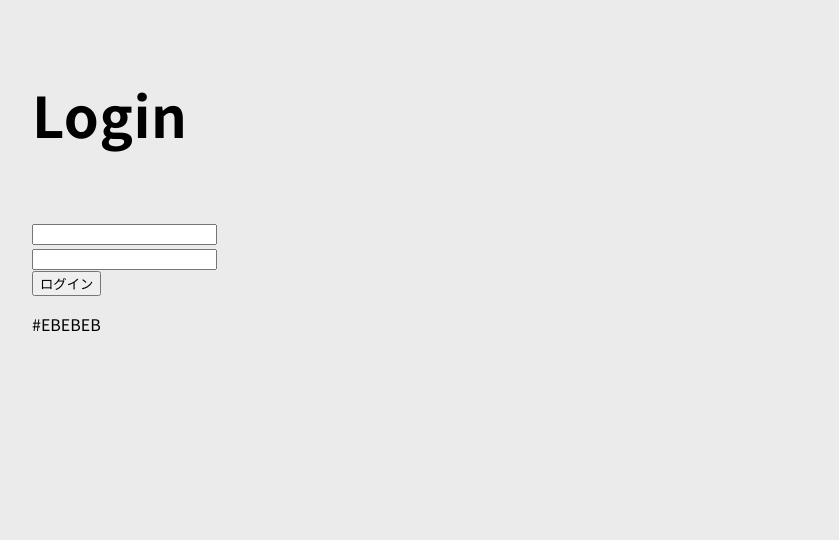
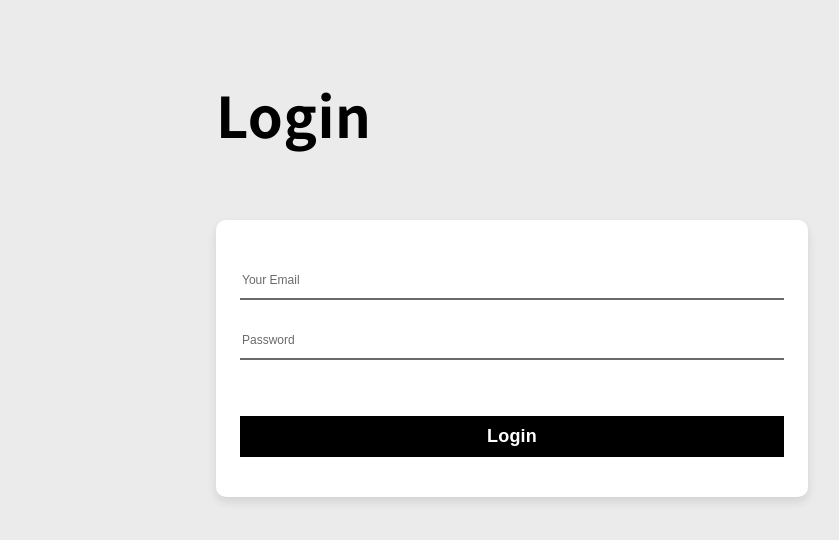
Before and after one commit to r-kataoka11/theme-color-animation, a Next.js app: page /login in a window 1280 px wide. Shown: the top 540 px of the page, without its empty margins (128-967 px from the left). Built offline with nearby package versions, Linux system fonts and the light colour scheme.

Commit message:
💄 ログインフォームのスタイル作成

```diff
--- /dev/null
+++ b/components/Form/Form.module.css
@@ -0,0 +1,43 @@
+.inputWrap + .inputWrap {
+  margin-top: 20px;
+}
+
+.input {
+  width: 100%;
+  min-height: 40px;
+  border: none;
+  border-bottom: 2px solid #6A6A6A;
+  border-radius: 0;
+  font-size: 18px;
+}
+
+.input::placeholder {
+  font-size: 12px;
+  color: #6A6A6A;
+}
+
+.button {
+  display: block;
+  width: 100%;
+  margin-top: 56px;
+  padding: 10px 20px;
+  background: #000000;
+  color: #ffffff;
+  border: none;
+  border-radius: 0;
+  font-size: 18px;
+  letter-spacing: 0.01em;
+  font-weight: 700;
+  cursor: pointer;
+  transition: ease opacity .5s;
+}
+.button:hover {
+  opacity: 0.7;
+}
+
+.form {
+  padding: 40px 24px;
+  background: #FFFFFF;
+  box-shadow: 0px 5px 10px rgba(0, 0, 0, 0.1);
+  border-radius: 10px;
+}
--- a/components/Form/Form.tsx
+++ b/components/Form/Form.tsx
@@ -1,6 +1,7 @@
 import { AppDispatch } from '@/store'
 import { error } from '@/store/themeColor'
 import { useDispatch } from 'react-redux'
+import style from './Form.module.css'
 
 export const Form = () => {
   const dispatch = useDispatch<AppDispatch>()
@@ -10,14 +11,16 @@ export const Form = () => {
   }
 
   return (
-    <>
-      <div>
-        <input type="text" />
+    <div className={style.form}>
+      <div className={style.inputWrap}>
+        <input type="text" className={style.input} placeholder="Your Email" />
       </div>
-      <div>
-        <input type="password" />
+      <div className={style.inputWrap}>
+        <input type="password" className={style.input} placeholder="Password" />
       </div>
-      <button onClick={handleLogin}>ログイン</button>
-    </>
+      <button className={style.button} onClick={handleLogin}>
+        Login
+      </button>
+    </div>
   )
 }
--- a/pages/login.tsx
+++ b/pages/login.tsx
@@ -22,7 +22,6 @@ export default function Login() {
       <main className={`${notoSans.className} ${style.main}`}>
         <Title>Login</Title>
         <Form />
-        <p>{themeColor}</p>
       </main>
     </>
   )
--- a/styles/Login.module.css
+++ b/styles/Login.module.css
@@ -1,5 +1,5 @@
 .main {
-  max-width: 960px;
+  max-width: 640px;
   margin: 0 auto;
   padding: 56px 24px;
 }
--- a/styles/globals.css
+++ b/styles/globals.css
@@ -1,3 +1,7 @@
+* {
+  box-sizing: border-box;
+}
+
 body {
   background: #EBEBEB;
 }
```
